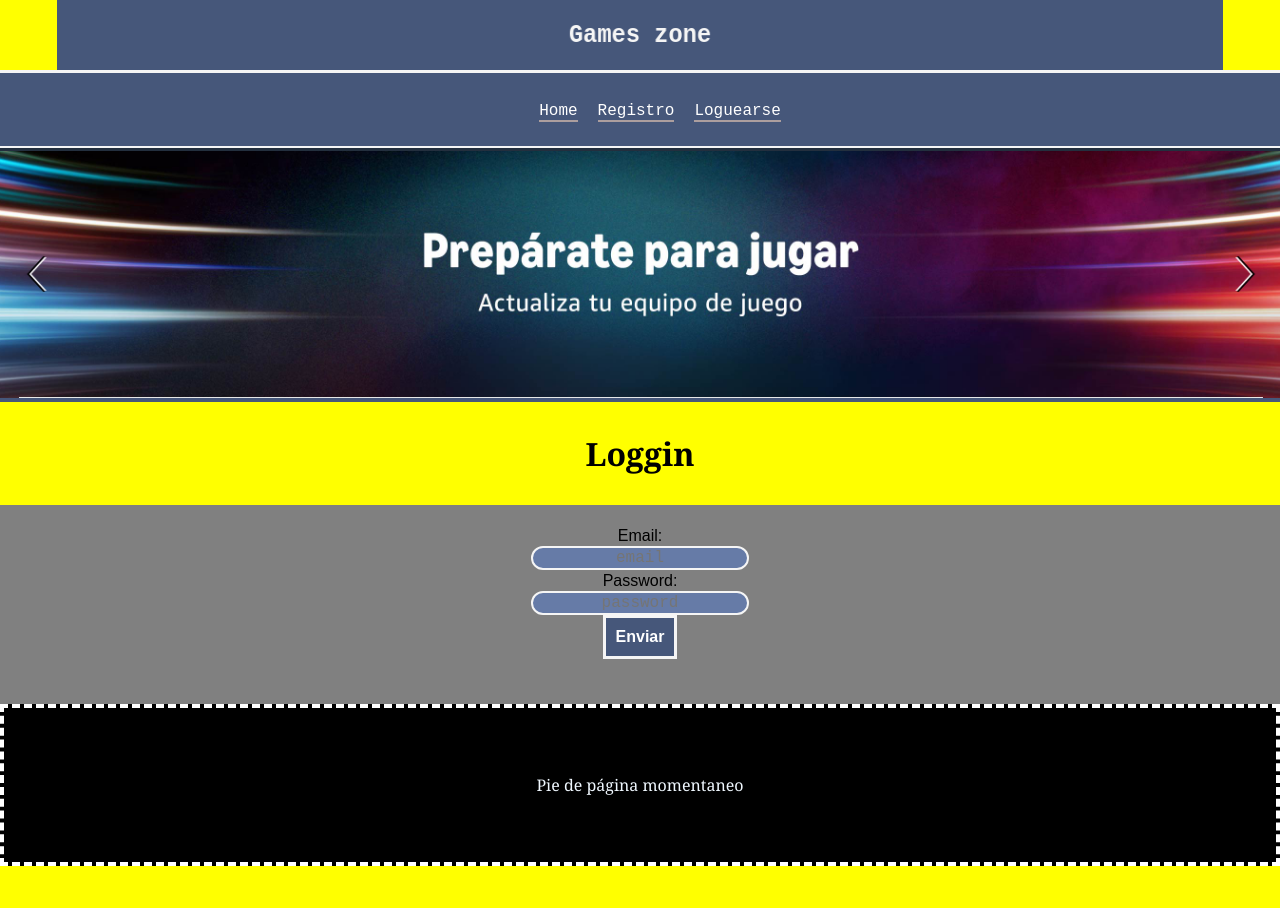
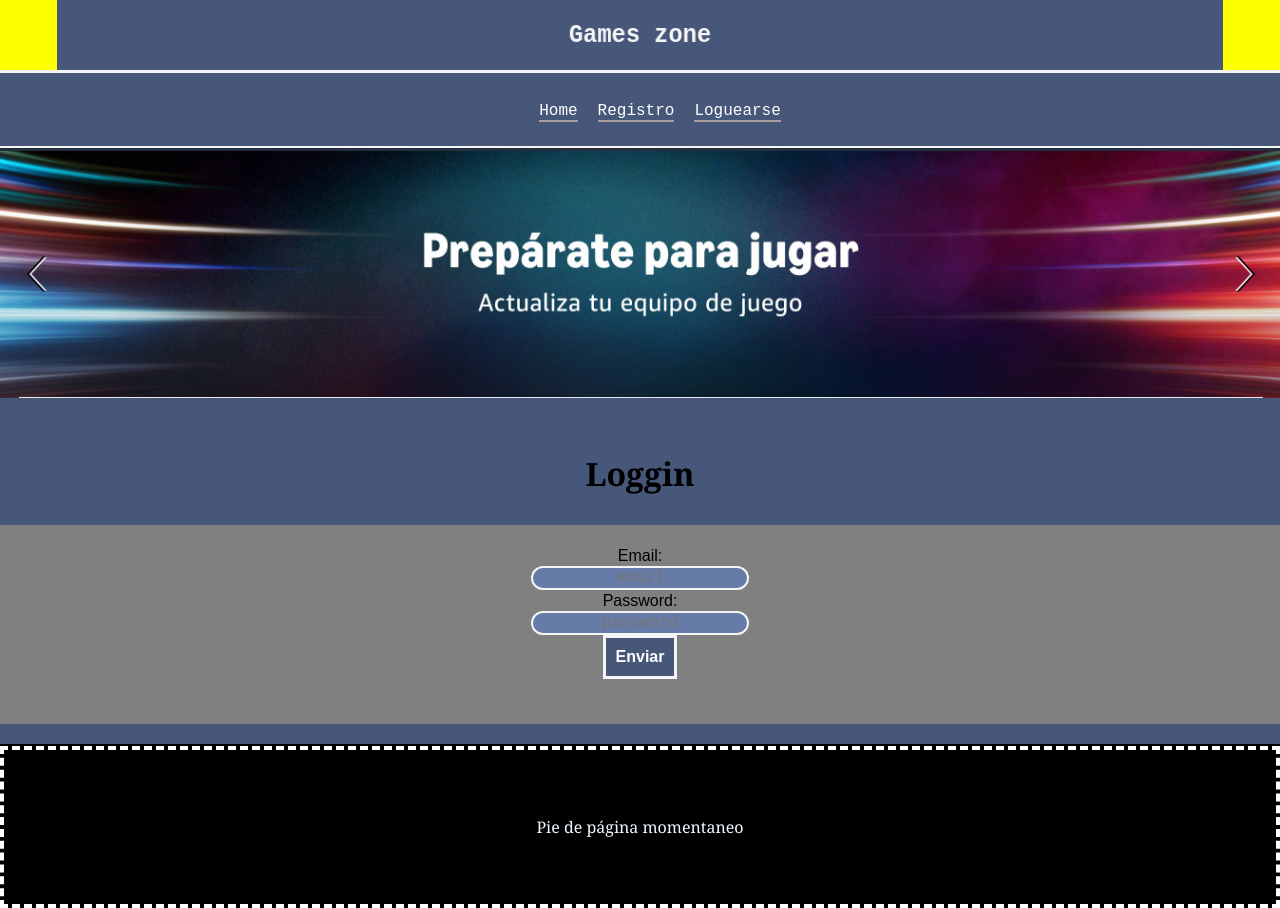
Before and after one commit to EzeMoreira/my-app, a React (Create React App) app: page /Loguearse in a window 1280 px wide. Before the commit the page ends 866 px from the top, so only its background shows below. Built offline with nearby package versions, Linux system fonts and the light colour scheme.

Commit message:
css modificado .registro cambiada la clase para estar bien capturada

```diff
--- a/src/App.css
+++ b/src/App.css
@@ -92,14 +92,13 @@ h1{
   100%{transform:rotateY(90deg);}
 }
 
-.formulario{
+.registro{
   text-align: center;
-  padding-top: 15px;
-  padding-bottom: 15px;
+  padding-top: 20px;
+  padding-bottom: 20px;
   border-bottom: 2px solid black;
   font-family: Arial, Helvetica, sans-serif;
-  background-color: grey;
-  animation: anima 2s infinite alternate ease-in-out
+  background-color: #46577a;
 }
 
 label {
```
